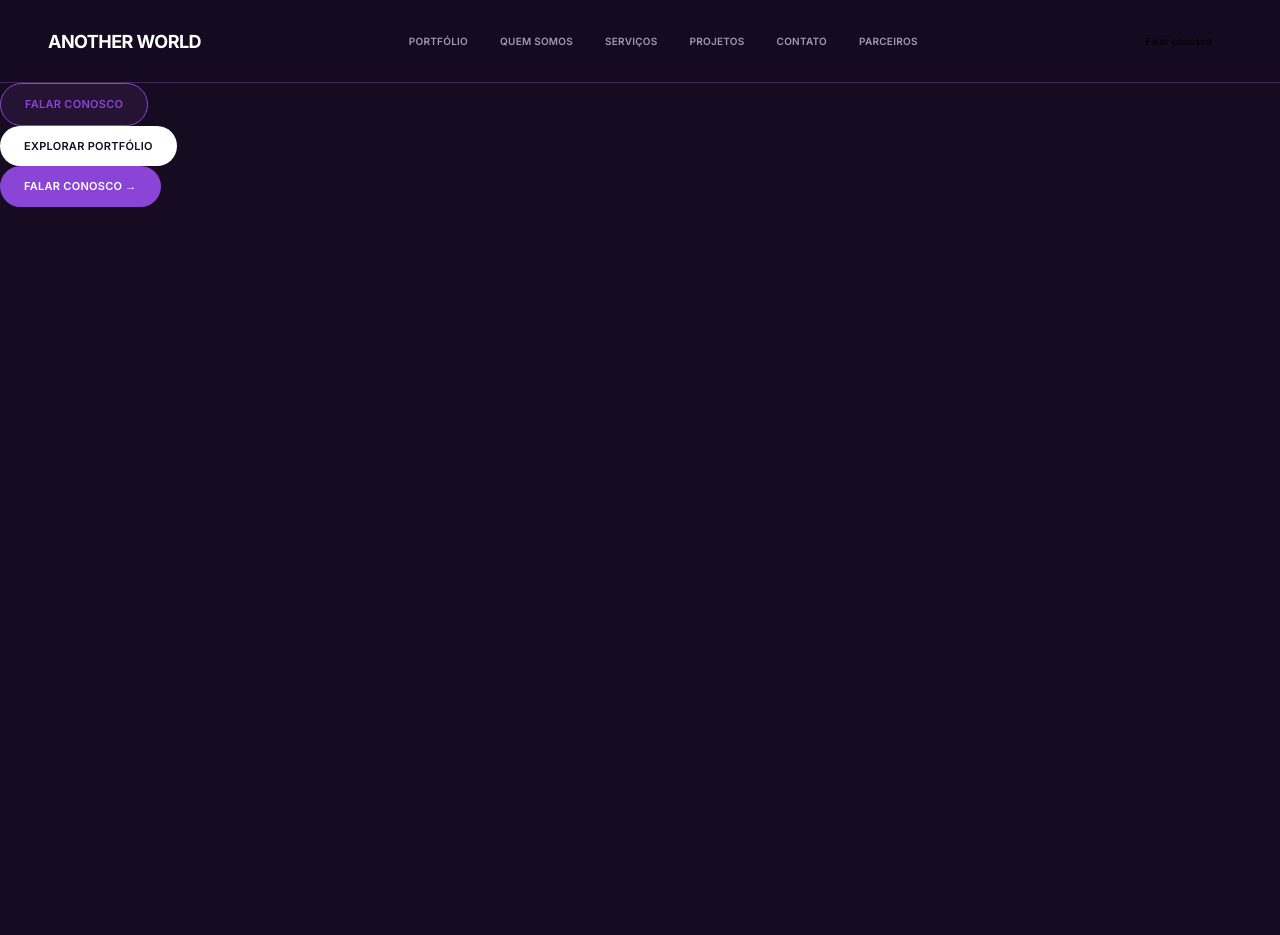
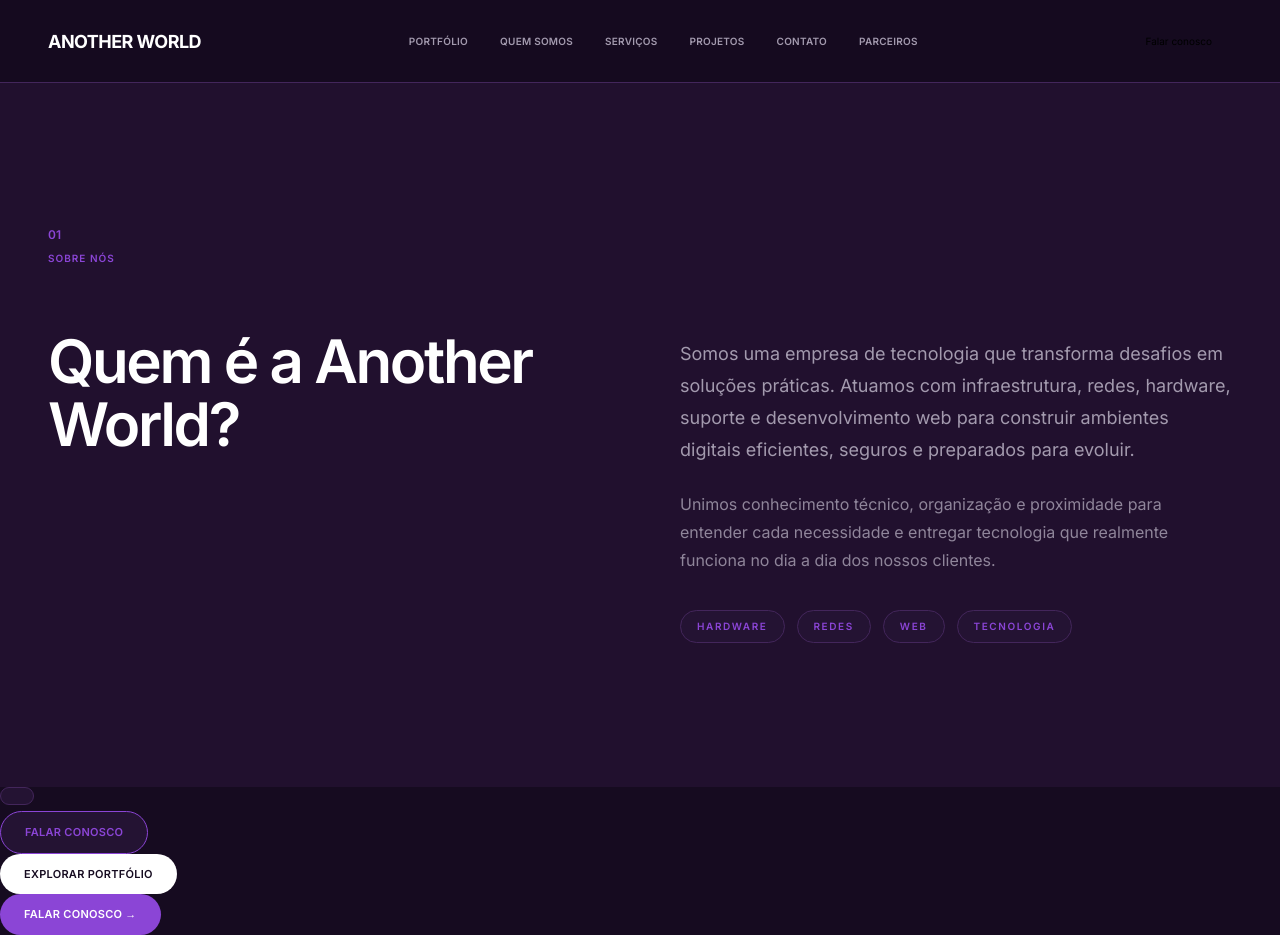
Before and after one commit to Another-World/FRONT-END, a React (Vite) app: page / in a window 1280 px wide. Before the commit the page ends 800 px from the top, so only its background shows below. Built offline with nearby package versions, Linux system fonts and the light colour scheme.

Commit message:
feat: adicionando os componentes About e Tag - Importando no App

```diff
--- a/src/App.jsx
+++ b/src/App.jsx
@@ -1,6 +1,8 @@
+import About from "./components/sections/About";
 import Header from "./components/sections/header";
+import Tag from "./components/sections/Tag";
 import Button from "./components/ui/Button";
-import SectionHeader from "./components/ui/SectionHeader";
+
 
 
 export default function App() {
@@ -8,12 +10,15 @@ export default function App() {
     <div>
 
       <Header />
+      <main>
 
+      <About/>
+      </main>
+      <Tag/>
       <Button variant="outline">Falar conosco</Button>
       <Button variant="white">Explorar portfólio</Button>
       <Button variant="solid">Falar conosco →</Button>
 
-      <SectionHeader/>
     </div>
   )
 }
--- /dev/null
+++ b/src/components/sections/About.jsx
@@ -0,0 +1,49 @@
+import SectionHeader from "../ui/SectionHeader";
+import Tag from "./Tag";
+
+// Os textos das tags ficam em um array para evitar quatro blocos repetidos.
+const areas = ["Hardware", "Redes", "Web", "Tecnologia"];
+
+export default function About() {
+  return (
+    // O id conecta esta seção ao link "Quem somos" do Header.
+    <section id="sobre" className="bg-bg-section px-6 py-24 sm:py-28 lg:px-12 lg:py-36">
+      <div className="mx-auto max-w-[1344px]">
+        {/* Componente reutilizável responsável pelo número e pelo nome da seção. */}
+        <SectionHeader number="01" label="Sobre nós" />
+
+        {/*
+          No celular, todo o conteúdo fica em uma coluna.
+          A partir de lg, título e texto ocupam duas colunas equilibradas.
+        */}
+        <div className="mt-12 grid gap-10 lg:mt-16 lg:grid-cols-2 lg:gap-20">
+          <h2 className="max-w-[560px] text-4xl font-semibold leading-[1.05] tracking-[-0.04em] text-white sm:text-5xl lg:text-6xl">
+            Quem é a Another World?
+          </h2>
+
+          <div className="max-w-[590px] lg:pt-2">
+            <p className="text-base leading-8 text-text-muted sm:text-lg">
+              Somos uma empresa de tecnologia que transforma desafios em soluções
+              práticas. Atuamos com infraestrutura, redes, hardware, suporte e
+              desenvolvimento web para construir ambientes digitais eficientes,
+              seguros e preparados para evoluir.
+            </p>
+
+            <p className="mt-6 text-sm leading-7 text-text-soft sm:text-base">
+              Unimos conhecimento técnico, organização e proximidade para entender
+              cada necessidade e entregar tecnologia que realmente funciona no dia
+              a dia dos nossos clientes.
+            </p>
+
+            {/* flex-wrap permite que as tags quebrem de linha em telas menores. */}
+            <div className="mt-9 flex flex-wrap gap-3" aria-label="Áreas de atuação">
+              {areas.map((area) => (
+                <Tag key={area}>{area}</Tag>
+              ))}
+            </div>
+          </div>
+        </div>
+      </div>
+    </section>
+  );
+}
--- /dev/null
+++ b/src/components/sections/Tag.jsx
@@ -0,0 +1,11 @@
+// children representa o conteúdo escrito entre <Tag> e </Tag>.
+// className permite acrescentar classes sem alterar o estilo padrão.
+export default function Tag({ children, className = "" }) {
+  return (
+    <span
+      className={`inline-flex items-center rounded-full border border-border bg-bg-card-inner px-4 py-2 text-[10px] font-semibold uppercase tracking-[0.16em] text-purple ${className}`}
+    >
+      {children}
+    </span>
+  );
+}
```
